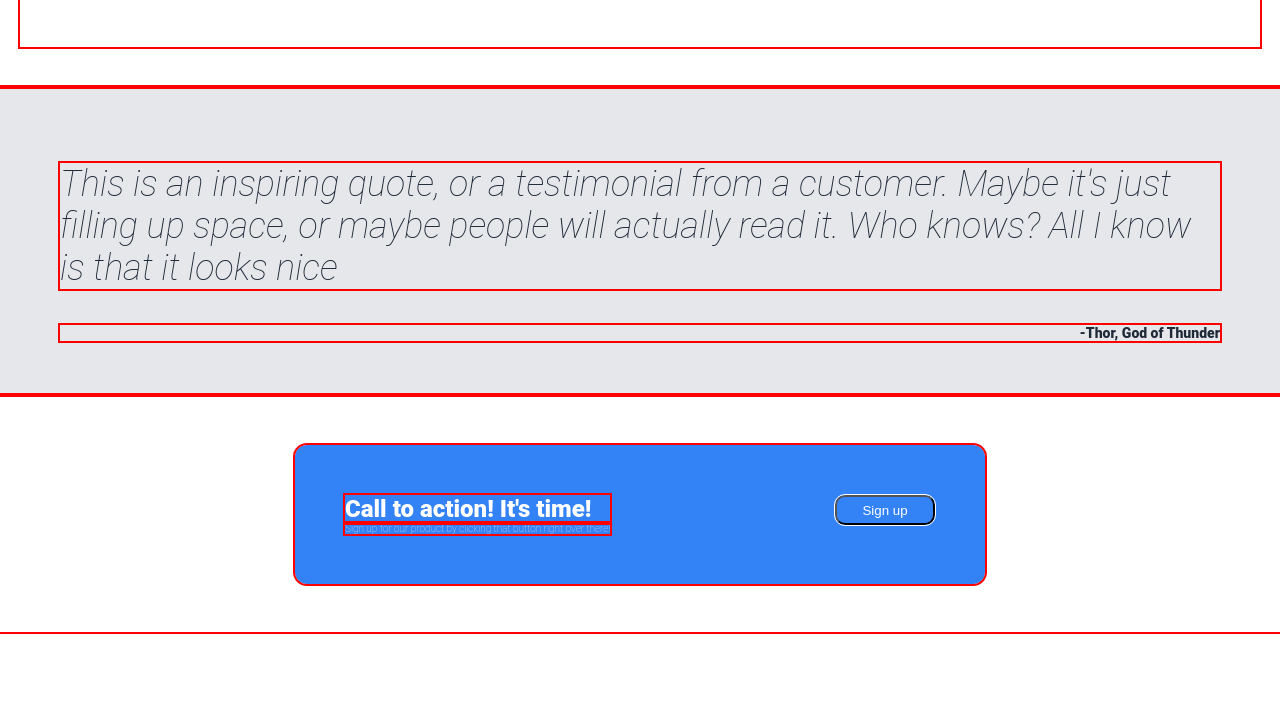
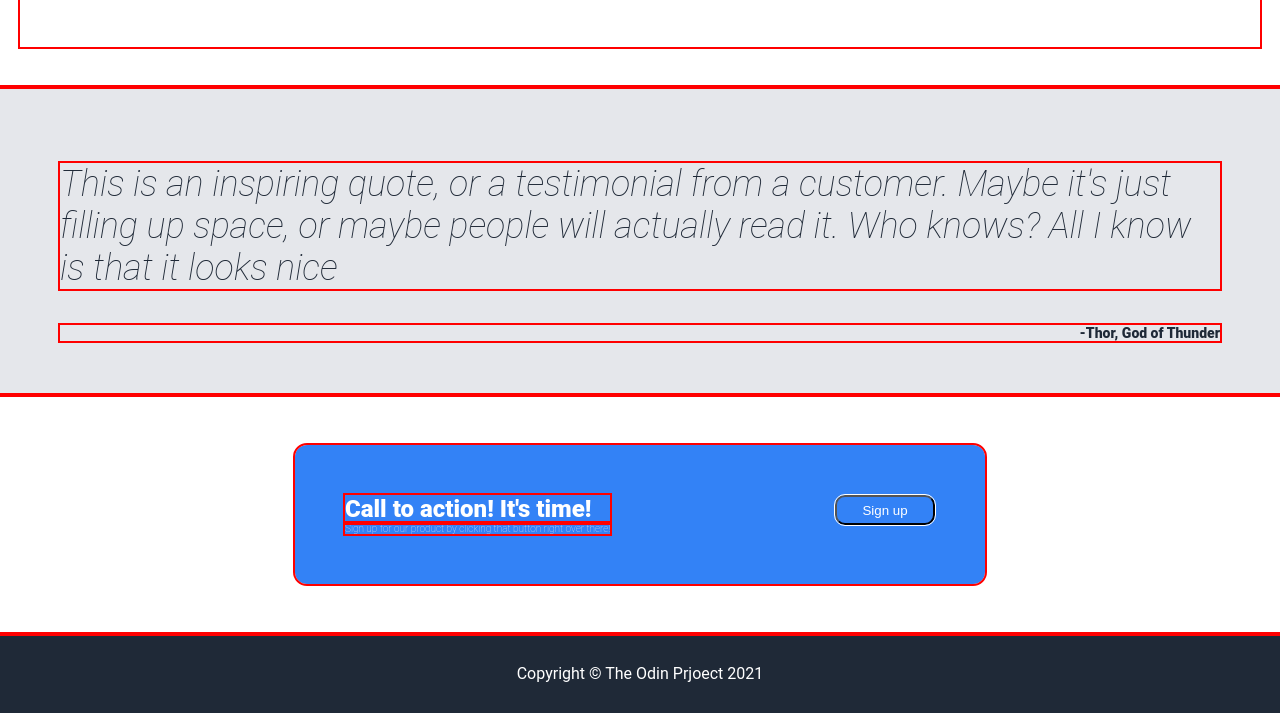
Before and after one commit to classikCherryWood/landing-page, a plain HTML site: page index.html in a window 1280 px wide. Shown: the part 676-1389 px from the top of the page. Before the commit the page ends 1310 px from the top, so only its background shows below. Drawn offline with Linux system fonts and the light colour scheme.

Commit message:
footer done

```diff
--- a/index.html
+++ b/index.html
@@ -76,7 +76,7 @@
     </div>
 
     <div class="footer">
-
+        Copyright &#169; The Odin Prjoect 2021
     </div>
 
 
--- a/styles.css
+++ b/styles.css
@@ -14,7 +14,6 @@ body {
     justify-content: space-between;
     padding: 40px;
     background-color: #1f2937;
-
 }
 
 .header-logo{
@@ -185,3 +184,10 @@ a {
     width: 100px;
 
 }
+
+.footer {
+    background-color: #1f2937;
+    color:white;
+    text-align: center;
+    padding: 30px;
+}
```
